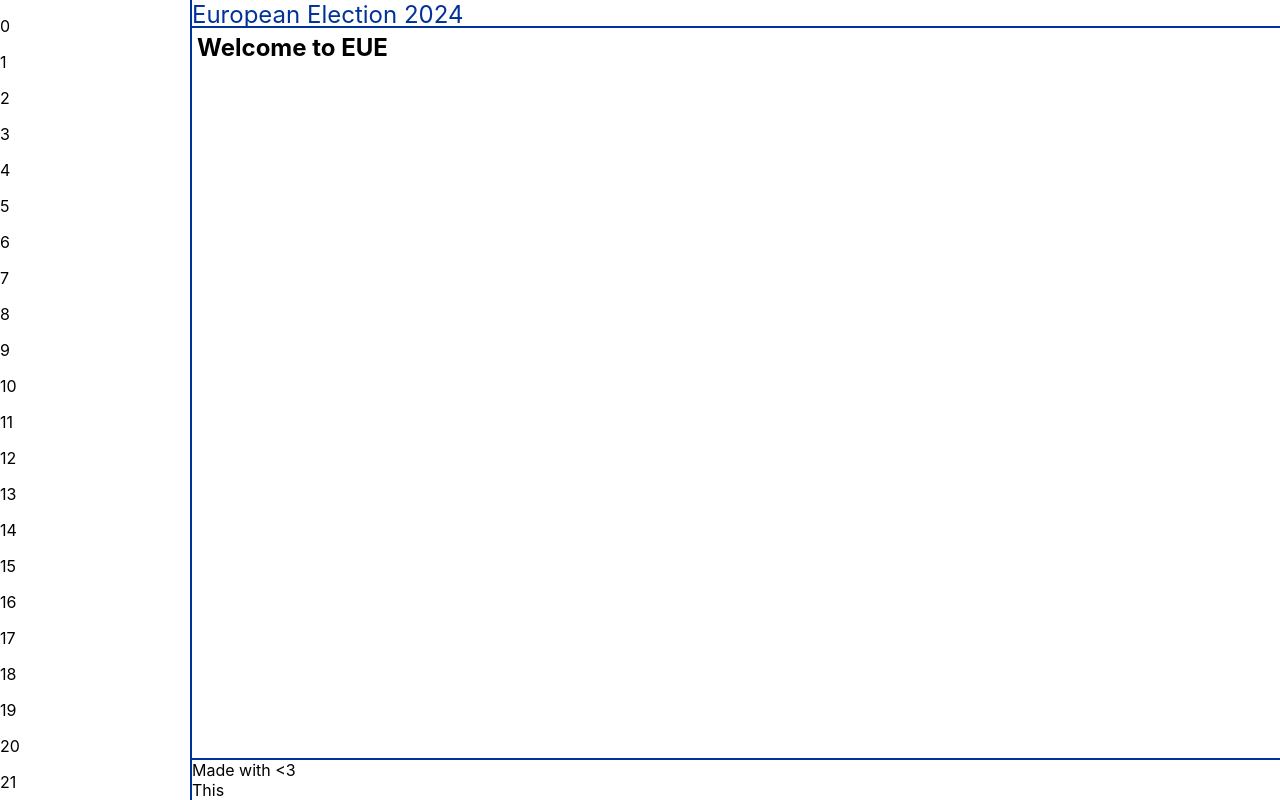
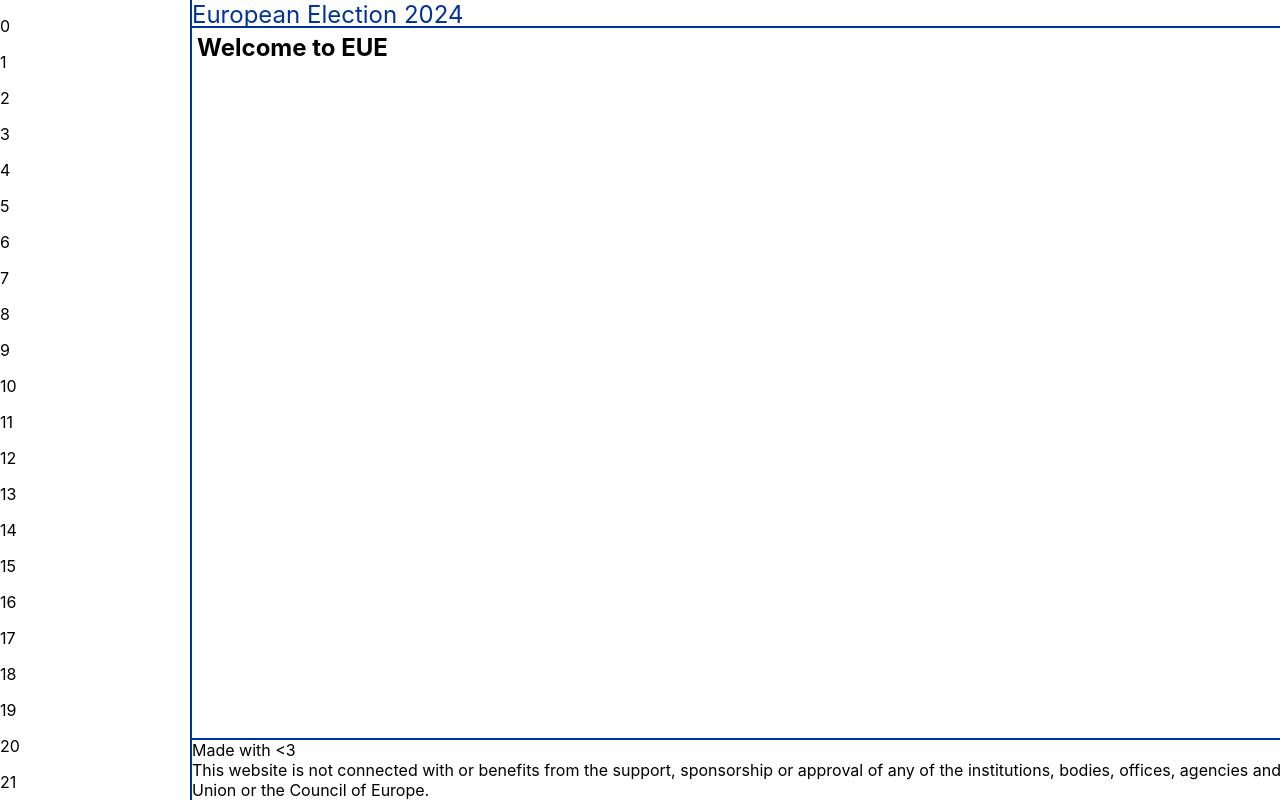
Before and after one commit to Tobi406/eue, a Next.js app: page / in a window 1280 px wide. Built offline with nearby package versions, Linux system fonts and the light colour scheme.

Commit message:
Change footer message

```diff
--- a/src/pages/_app.tsx
+++ b/src/pages/_app.tsx
@@ -61,7 +61,9 @@
                 <Component {...pageProps} />
               </Content>
               <Footer>
-                Made with &lt;3 <br /> This
+                Made with &lt;3 <br />
+                This website is not connected with or benefits from the support, sponsorship or approval of any of
+                the institutions, bodies, offices, agencies and organs of the European Union or the Council of Europe.
               </Footer>
             </Container>
           </Page>
```
